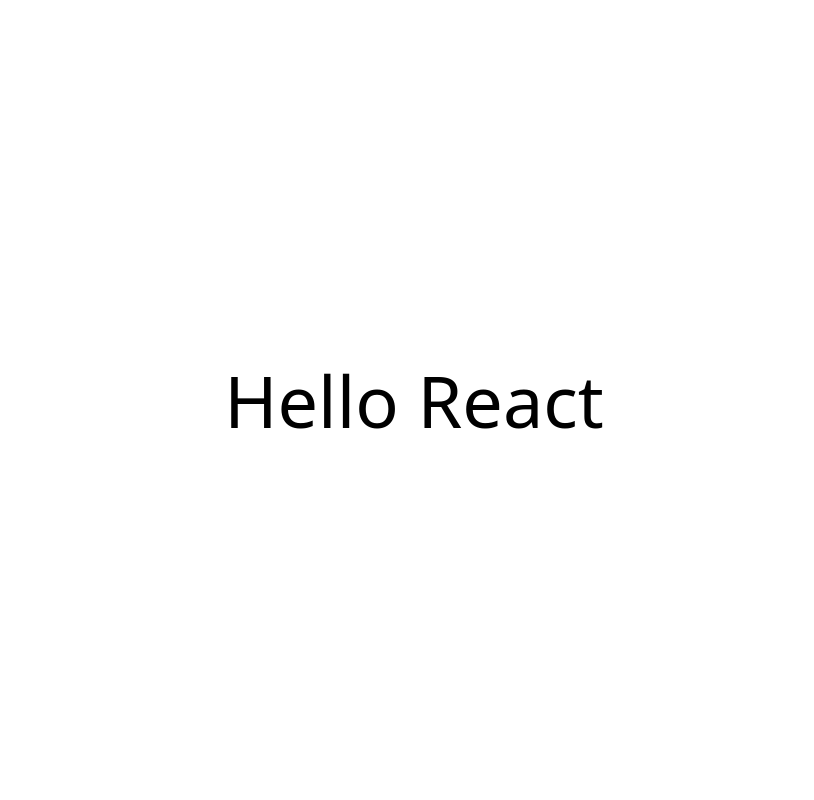
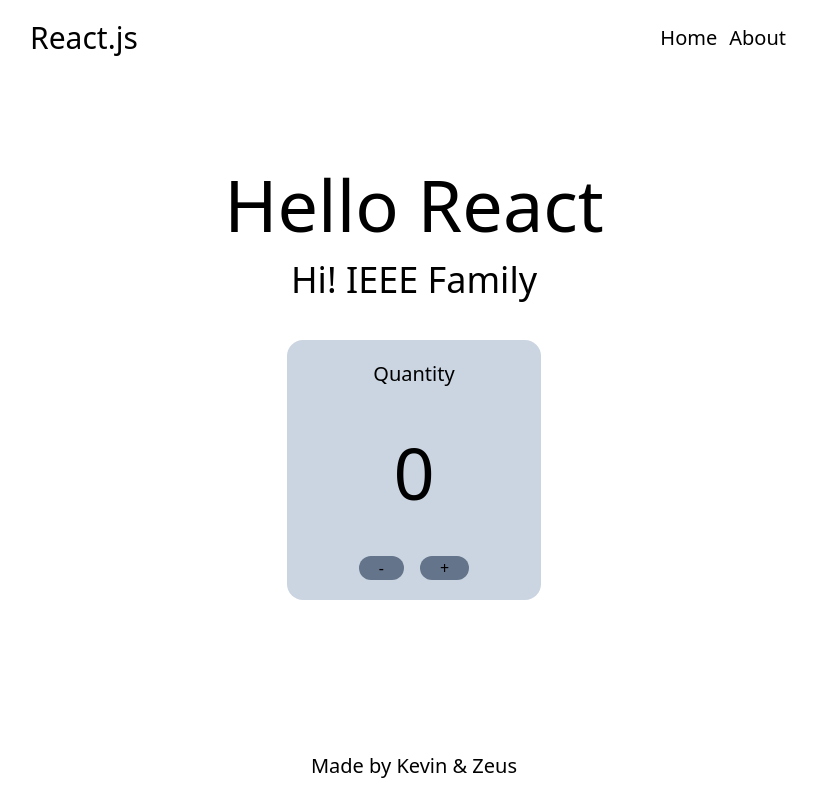
Before and after one commit to itaintkevin/react-intro, a React (Create React App) app: page / in a window 1280 px wide. Shown: the whole page, without its empty margins (226-1040 px from the left). Built offline with nearby package versions, Linux system fonts and the light colour scheme.

Commit message:
Basic Website

```diff
--- a/src/App.js
+++ b/src/App.js
@@ -1,13 +1,14 @@
 import { Routes, Route, Link } from "react-router-dom";
+import Hero from './components/Hero';
+import About from './components/About';
 
 function App() {
   return (
-    <div className="flex justify-center items-center h-screen w-screen">
-      <h1 className="text-center text-7xl">Hello React</h1>
-      {/* <Routes>
-        <Route path="/" element={<Home />} />
+    <div>
+      <Routes>
+        <Route path="/" element={<Hero />} />
         <Route path="about" element={<About />} />
-      </Routes> */}
+      </Routes>
     </div>
   );
 }
--- /dev/null
+++ b/src/components/About.jsx
@@ -0,0 +1,15 @@
+import React from 'react'
+import Navbar from './Navbar'
+import Footer from './Footer'
+
+const About = () => {
+  return (
+    <div className='flex flex-col justify-start items-center h-screen w-full overflow-hidden'>
+        <Navbar />
+        <div className="flex flex-col items-center justify-center h-screen w-full">This the About Page</div>
+        <Footer />
+    </div>
+  )
+}
+
+export default About;
--- /dev/null
+++ b/src/components/Body.jsx
@@ -0,0 +1,14 @@
+import React from 'react'
+import Card from './Card'
+
+const Body = (props) => {
+  return (
+    <div className='flex flex-col items-center justify-center h-screen w-full'>
+        <h1 className="text-center text-7xl mb-5">Hello React</h1>
+        <h2 className="text-center text-4xl">{props.msg}</h2>
+        <Card />
+    </div>
+  )
+}
+
+export default Body
--- /dev/null
+++ b/src/components/Card.jsx
@@ -0,0 +1,16 @@
+import React from 'react'
+
+const Card = () => {
+  return (
+    <div className='flex flex-col items-center rounded-2xl px-16 my-10 bg-slate-300'>
+        <div className='text-xl my-5'>Quantity</div>
+        <div className='text-7xl my-7'>0</div>
+        <div className='flex '>
+            <div className='my-5 mx-2 px-5 bg-slate-500 rounded-2xl'>-</div>
+            <div className='my-5 mx-2 px-5 bg-slate-500 rounded-2xl'>+</div>
+        </div>
+    </div>
+  )
+}
+
+export default Card
--- /dev/null
+++ b/src/components/Footer.jsx
@@ -0,0 +1,9 @@
+import React from 'react'
+
+const Footer = () => {
+  return (
+    <div className='text-xl text-center w-full my-5'>Made by Kevin & Zeus</div>
+  )
+}
+
+export default Footer
--- /dev/null
+++ b/src/components/Hero.jsx
@@ -0,0 +1,16 @@
+import React from 'react'
+import Navbar from './Navbar';
+import Body from './Body'
+import Footer from './Footer';
+
+const Hero = () => {
+  return (
+    <div className="flex flex-col justify-start items-center h-screen w-full overflow-hidden">
+        <Navbar />
+        <Body msg="Hi! IEEE Family"/>
+        <Footer />
+    </div>
+  )
+}
+
+export default Hero;
--- /dev/null
+++ b/src/components/Navbar.jsx
@@ -0,0 +1,16 @@
+import React from 'react';
+import { Link } from 'react-router-dom';
+
+const Navbar = () => {
+  return (
+    <div className='flex flex-col sm:flex-row items-center justify-between w-3/5 my-5'>
+        <div className='text-3xl'>React.js</div>
+        <div className='flex w-max text-xl my-auto'>
+            <Link className='mr-3' to="/">Home</Link>
+            <Link className='mr-3' to="/about">About</Link>
+        </div>
+    </div>
+  )
+}
+
+export default Navbar;
```
